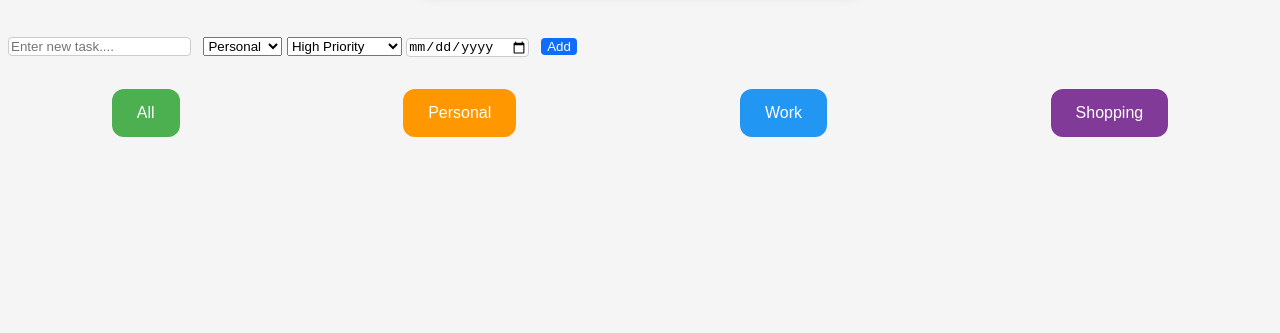
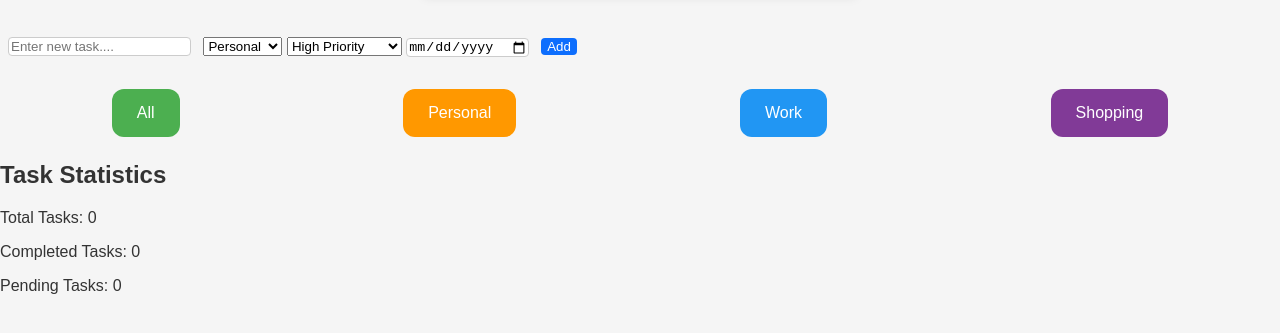
Before and after one commit to jurchiks33/todo-manager-ts, a website: page index.html in a window 1280 px wide. Shown: the part 163-496 px from the top of the page. Drawn offline with Linux system fonts and the light colour scheme.

Commit message:
HTML task statistic

```diff
--- a/index.html
+++ b/index.html
@@ -38,6 +38,12 @@
         <button class="filter-btn" data-category="work">Work</button>
         <button class="filter-btn" data-category="shopping">Shopping</button>
     </div>
+    <div id="taskStats" class="task-stats">
+        <h2>Task Statistics</h2>
+        <p id="totalTasks">Total Tasks: 0</p>
+        <p id="completedTasks">Completed Tasks: 0</p>
+        <p id="pendingTasks">Pending Tasks: 0</p>
+    </div>
     <script src="app.js"></script>
 </body>
 </html>
```
